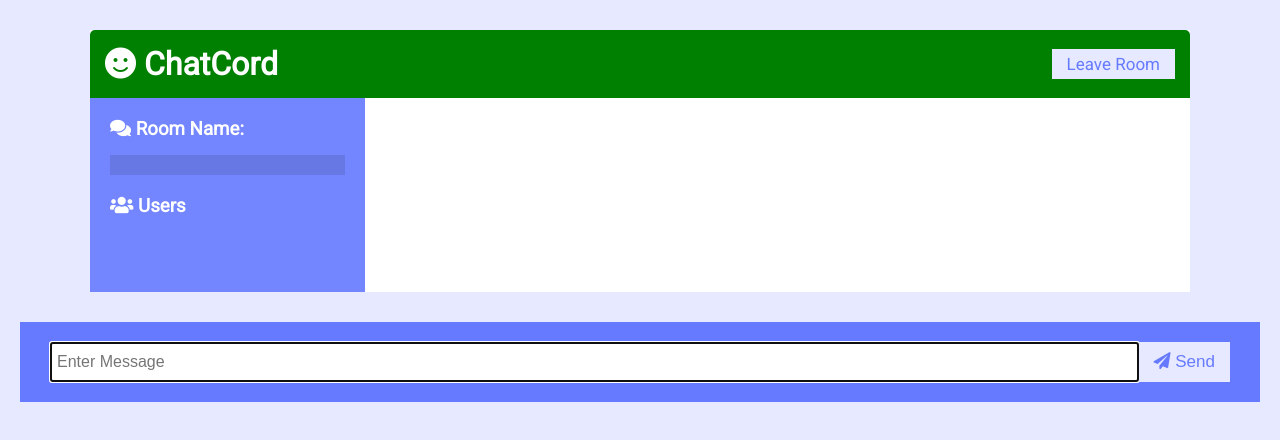
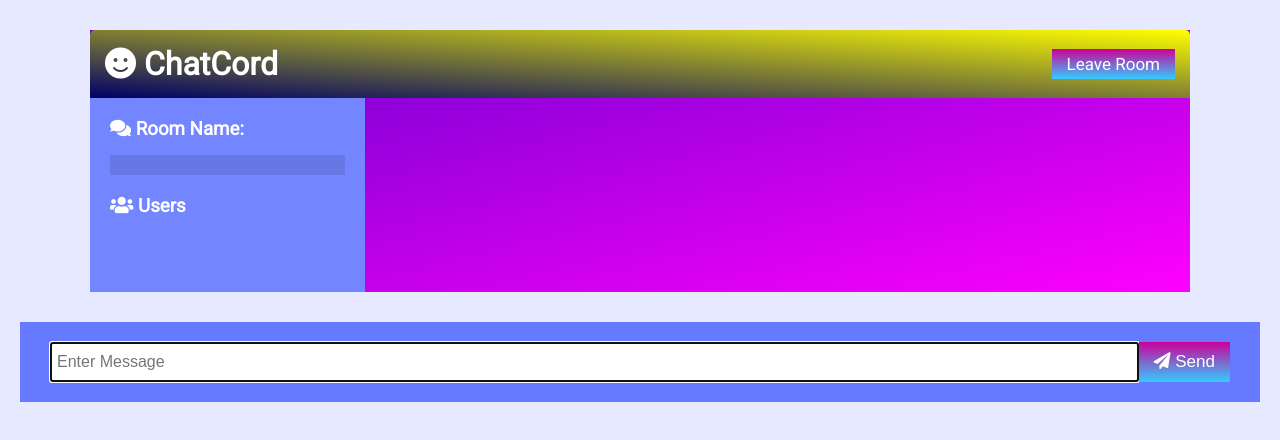
Before and after one commit to shahbaaz207/Chatbot, a website: page public/chat.html in a window 1280 px wide. Drawn offline with nearby package versions, Linux system fonts and the light colour scheme; no server answers.

Commit message:
first commit

```diff
--- a/public/css/style.css
+++ b/public/css/style.css
@@ -32,8 +32,8 @@ a {
 .btn {
 	cursor: pointer;
 	padding: 5px 15px;
-	background: var(--light-color);
-	color: var(--dark-color-a);
+	 background: linear-gradient(to top, #33ccff 0%, #cc0099 100%);;
+	color: #fff;
 	border: 0;
 	font-size: 17px;
 }
@@ -42,12 +42,13 @@ a {
 
 .chat-container {
 	max-width: 1100px;
-	background: #fff;
+	background: linear-gradient(to top left, #ff00ff 0%, #6600cc 100%);
 	margin: 30px auto;
-    overflow: hidden;
+    	overflow: hidden;
+	height:100%
 }
 .chat-header {
-	background: green;
+	background: linear-gradient(to top right, #000066 0%, #ffff00 100%);
 	color: #fff;
 	border-top-left-radius: 5px;
 	border-top-right-radius: 5px;
@@ -68,6 +69,7 @@ a {
 	padding: 20px 20px 60px;
 	overflow-y: scroll;
 }
+
 
 .chat-sidebar h2 {
 	font-size: 20px;
```
